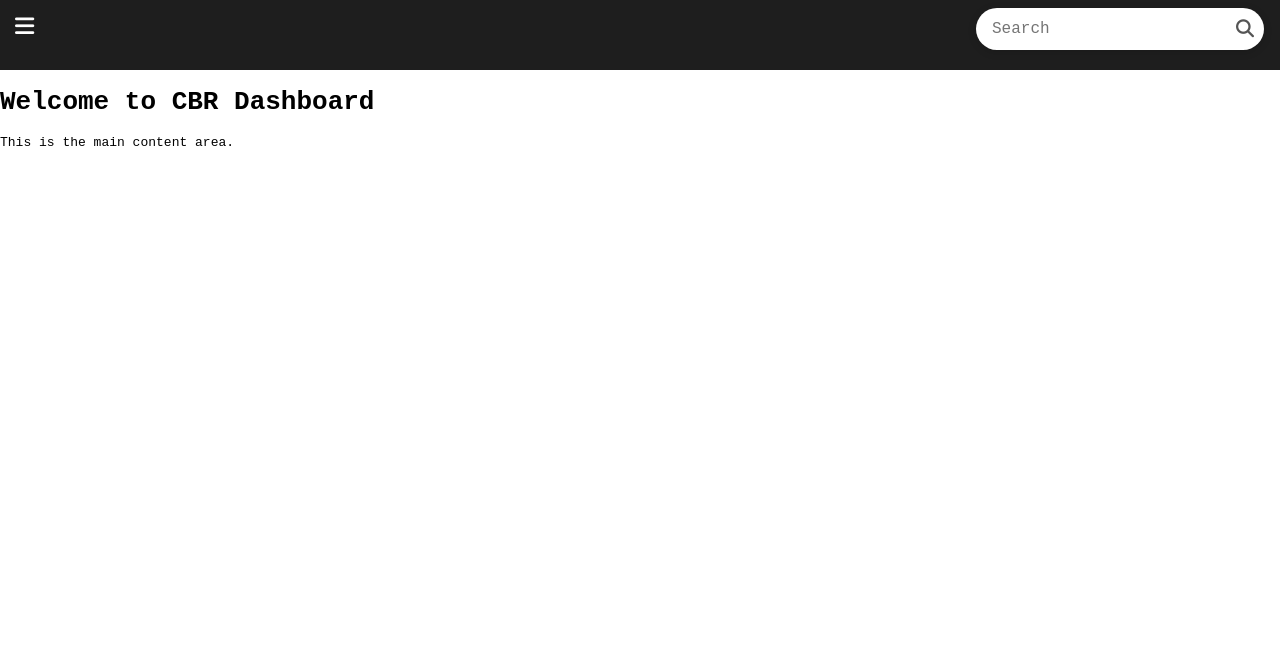
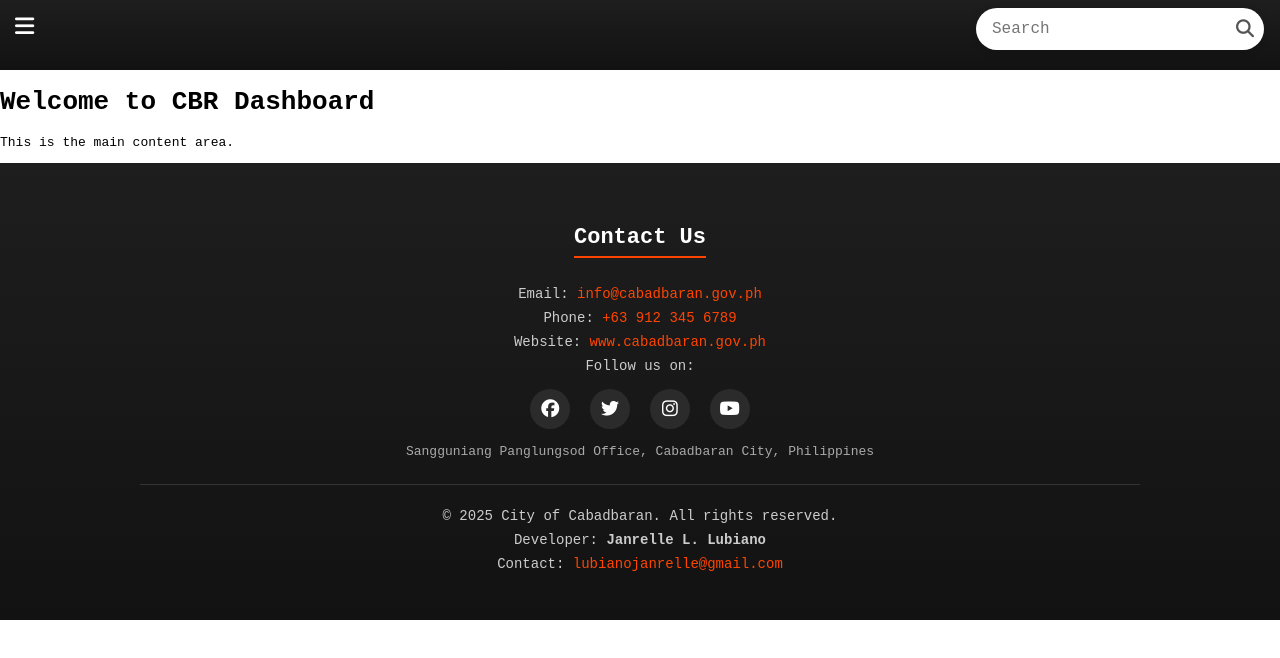
Before and after one commit to janrelle24/crbDashboard, a plain HTML site: page public/index.html in a window 1280 px wide. Drawn offline with Linux system fonts and the light colour scheme.

Commit message:
create footer.html and design it

```diff
--- a/public/common.js
+++ b/public/common.js
@@ -9,7 +9,7 @@ async function loadLayout(){
 
     await loadPartial('#header-placeholder', 'partials/header.html');
     await loadPartial('#nav-placeholder', 'partials/nav.html');
-
+    await loadPartial('#footer-placeholder', 'partials/footer.html');
 
     initSidebar();
     highlightActiveNav();
--- a/public/index.html
+++ b/public/index.html
@@ -16,6 +16,8 @@
         <h1>Welcome to CBR Dashboard</h1>
         <p>This is the main content area.</p>
     </main>
+    <!--footer.html-->
+    <div id="footer-placeholder"></div>
     <script src="common.js" defer></script>
     <script src="script.js" defer></script>
 </body>
--- /dev/null
+++ b/public/partials/footer.html
@@ -0,0 +1,33 @@
+<footer class="footer">
+    <div class="footer-content">
+        <h3>Contact Us</h3>
+
+        <p>Email: <a href="mailto:info@cabadbaran.gov.ph">info@cabadbaran.gov.ph</a></p>
+        <p>Phone: <a href="tel:+639123456789">+63 912 345 6789</a></p>
+        <p>Website: <a href="https://www.cabadbaran.gov.ph" target="_blank">www.cabadbaran.gov.ph</a></p>
+
+        <p class="follow-text">Follow us on:</p>
+
+        <div class="social-icons">
+            <a href="#"><i class="fa-brands fa-facebook"></i></a>
+            <a href="#"><i class="fa-brands fa-twitter"></i></a>
+            <a href="#"><i class="fa-brands fa-instagram"></i></a>
+            <a href="#"><i class="fa-brands fa-youtube"></i></a>
+        </div>
+
+        <p class="address">
+            Sangguniang Panglungsod Office, Cabadbaran City, Philippines
+        </p>
+
+        <div class="footer-bottom">
+            <p>&copy; 2025 City of Cabadbaran. All rights reserved.</p>
+            <p>Developer: <strong>Janrelle L. Lubiano</strong></p>
+            <p>
+                Contact:
+                <a href="mailto:lubianojanrelle@gmail.com">
+                    lubianojanrelle@gmail.com
+                </a>
+            </p>
+        </div>
+    </div>
+</footer>
--- a/public/styles.css
+++ b/public/styles.css
@@ -10,7 +10,7 @@ body {
 .header{
     width: 100%;
     height: 70px;
-    background-color: #1e1e1e;
+    background: linear-gradient(180deg, #1e1e1e, #121212);
 }
 /*start search design*/
 .search{
@@ -162,3 +162,86 @@ body {
     color: #ffffff;
 }
 /*end side-nav design*/
+/*start footer design*/
+.footer {
+    width: 100%;
+    background: linear-gradient(180deg, #1e1e1e, #121212);
+    color: #e0e0e0;
+    padding: 40px 20px;
+    font-family: monospace;
+}
+
+.footer-content {
+    max-width: 1000px;
+    margin: auto;
+    text-align: center;
+}
+
+.footer h3 {
+    margin-bottom: 20px;
+    font-size: 22px;
+    color: #ffffff;
+    border-bottom: 2px solid orangered;
+    display: inline-block;
+    padding-bottom: 6px;
+}
+
+.footer p {
+    margin: 8px 0;
+    font-size: 14px;
+    color: #ccc;
+}
+
+.footer a {
+    color: orangered;
+    text-decoration: none;
+    transition: color 0.3s ease;
+}
+
+.footer a:hover {
+    color: #ffffff;
+}
+
+/* Social icons */
+.social-icons {
+    margin: 15px 0;
+}
+
+.social-icons a {
+    display: inline-flex;
+    align-items: center;
+    justify-content: center;
+
+    width: 40px;
+    height: 40px;
+    margin: 0 6px;
+
+    border-radius: 50%;
+    background-color: #2b2b2b;
+    color: #fff;
+
+    font-size: 18px;
+    transition: background 0.3s ease, transform 0.2s ease;
+}
+
+.social-icons a:hover {
+    background-color: orangered;
+    transform: translateY(-3px);
+}
+
+/* Address */
+.footer .address {
+    margin-top: 15px;
+    font-size: 13px;
+    color: #aaa;
+}
+
+/* Bottom section */
+.footer-bottom {
+    margin-top: 25px;
+    padding-top: 15px;
+    border-top: 1px solid #333;
+    font-size: 13px;
+    color: #888;
+}
+/*end footer design*/
```
Also changed, not shown: public/events.html (+2 -0 lines), public/live.html (+2 -0 lines), public/members.html (+2 -0 lines), public/news.html (+2 -0 lines), public/ordinance.html (+2 -0 lines).
